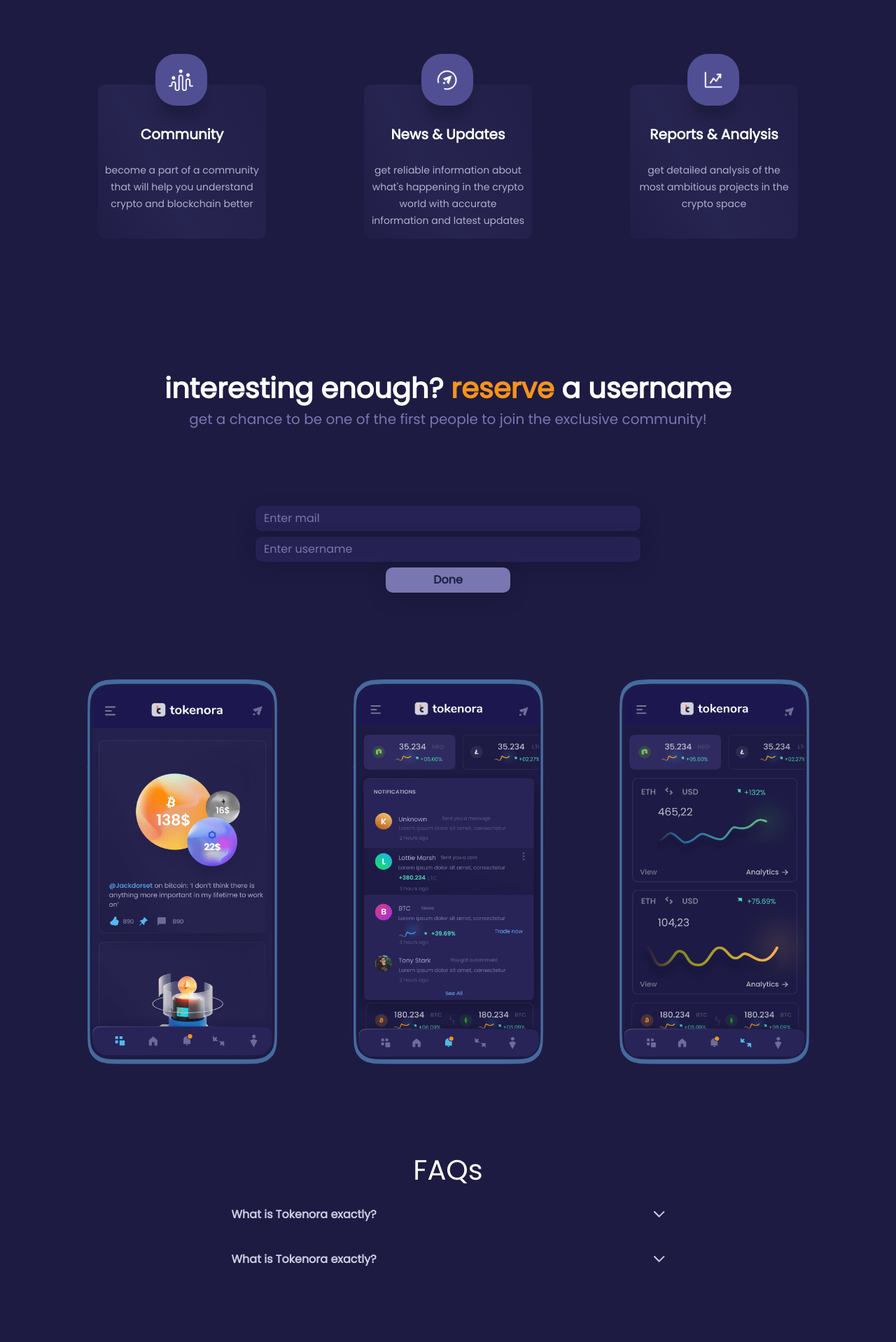
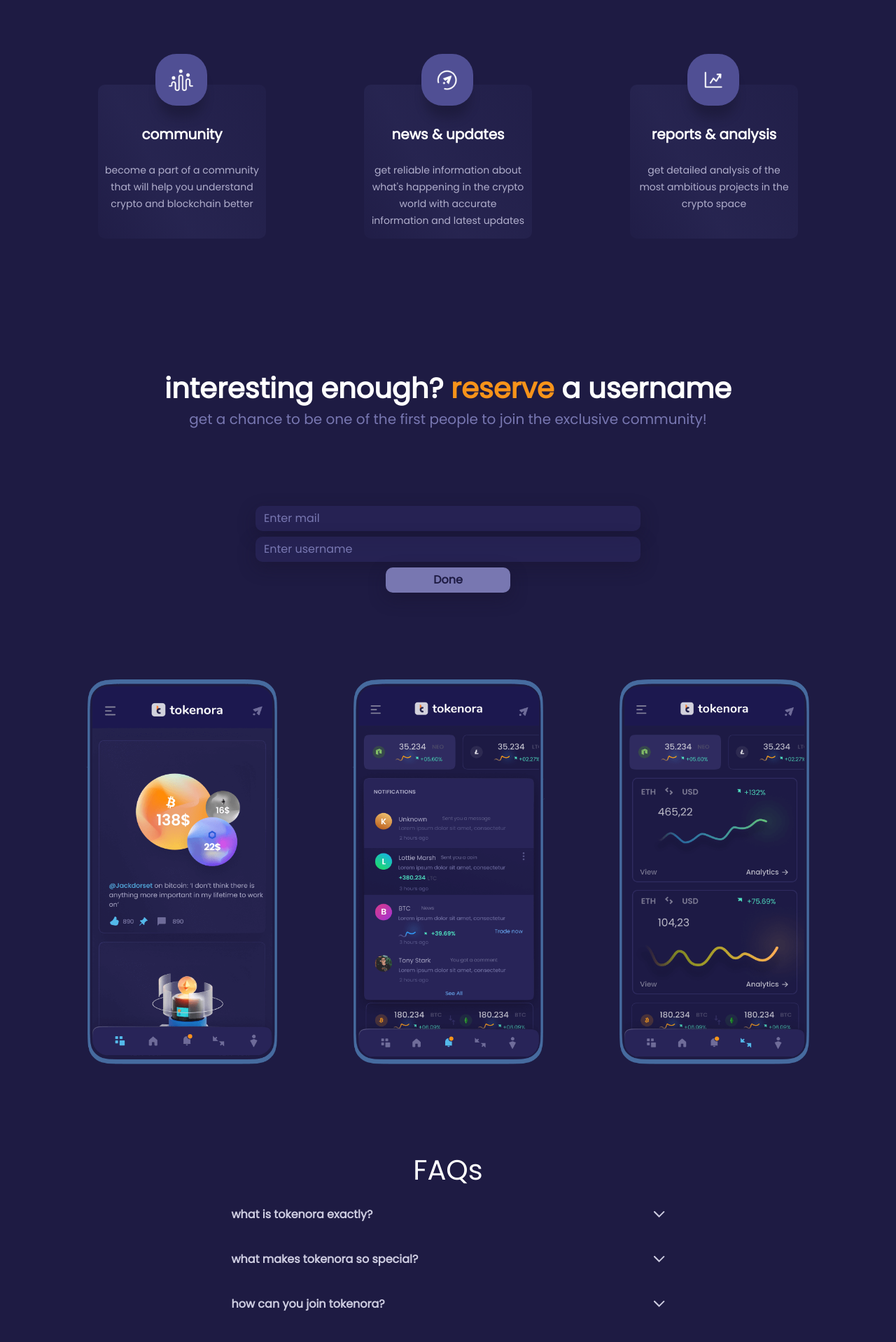
Before and after one commit to Tokenora-admin/tokenora-frontend, a Next.js app: page / in a window 1280 px wide. Shown: the part 1360-3278 px from the top of the page at 70% size. Built offline with nearby package versions, Linux system fonts and the light colour scheme.

Commit message:
added faq content

```diff
--- a/components/cards/cards.js
+++ b/components/cards/cards.js
@@ -9,17 +9,17 @@
 
     const [Cards] = useState([
         {
-            main: "Community",
+            main: "community",
             sub: "become a part of a community that will help you understand crypto and blockchain better",
             src: CommunityLogo
         },
         {
-            main: "News & Updates",
+            main: "news & updates",
             sub: "get reliable information about what's happening in the crypto world with accurate information and latest updates",
             src: NewsUpdatesLogo
         },
         {
-            main: "Reports & Analysis",
+            main: "reports & analysis",
             sub: "get detailed analysis of the most ambitious projects in the crypto space",
             src: ReportsAnalysisLogo
         }
--- a/components/faq/faq.js
+++ b/components/faq/faq.js
@@ -10,12 +10,26 @@
     const [faq] = useState([
         {
             id: 1,
-            q1: 'What is Tokenora exactly?',
-            a1: "Tokenora is a community-first crypto initiative that aims to bring together crypto enthusiasts from all walks of life. whether you are a professional crypto maniac or someone who is following their curiosity, we want to serve them all."
+            q1: 'what is tokenora exactly?',
+            a1: "tokenora is a community-first crypto initiative that aims to bring together crypto enthusiasts from all walks of life. whether you are a professional crypto maniac or someone who is following their curiosity, we want to serve them all."
         },
         {
             id: 2,
-            q1: 'What is Tokenora exactly?',
+            q1: 'what makes tokenora so special?',
+            a1: `our mission is simple - helping everyone understand about crypto currency and everything that relates to it. \n
+
+            we created tokenora because we believe decentralisation is the ultimate future, and to get everyone on board with it, we have to make ourselves familiar with it first. \n
+
+            at tokenora, we play the zero sum game. everyone grows. and that's what makes us special.`
+        },
+        {
+            id: 3,
+            q1: 'how can you join tokenora?',
+            a1: "you can start by typing in your email and reserving a username."
+        },
+        {
+            id: 4,
+            q1: 'is this another social media app or something?',
             a1: "Tokenora is a community-first crypto initiative that aims to bring together crypto enthusiasts from all walks of life. whether you are a professional crypto maniac or someone who is following their curiosity, we want to serve them all."
         }
     ])
@@ -35,7 +49,7 @@
                             </div>
                         </div>
                         <div className={`pt-3 text-align-left ${openedFaq === i.id ? `d-block` : `d-none`}`}>
-                            <p><small>{i.a1}</small></p>
+                            <p className="whitespace-preline"><small>{i.a1}</small></p>
                         </div>
                     </div>
                 )
--- a/components/faq/faq.module.css
+++ b/components/faq/faq.module.css
@@ -10,5 +10,4 @@
     box-shadow: 0px 8px 25px rgba(23, 18, 43, 0.4);
     backdrop-filter: blur(8px);
     border-radius: 10px;
-    transition-duration: 3s;
 }
--- a/styles/globals.css
+++ b/styles/globals.css
@@ -122,3 +122,7 @@
 .mobile-screen-preview {
   margin: 10px;
 }
+
+.whitespace-preline {
+  white-space: pre-line;
+}
```
